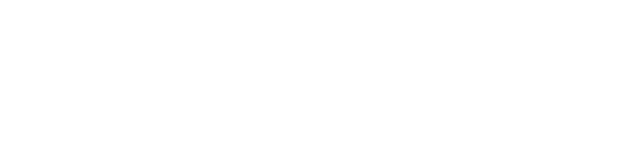
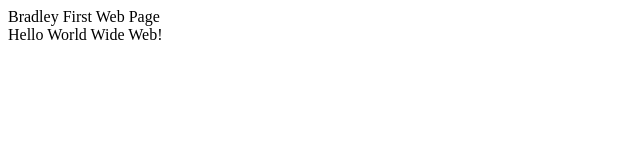
Before and after one commit to bradwayne/bradleyschmaeman.github.io, a plain HTML site: page index.html in a window 1280 px wide. Shown: the whole page, without its empty margins (0-640 px from the left). Drawn offline with Linux system fonts and the light colour scheme.

Commit message:
added header

```diff
--- a/index.html
+++ b/index.html
@@ -3,7 +3,10 @@
 <head>
 	<title>my first web page</title>
 </head>
+
+	<header>Bradley First Web Page</header>
 <body>
+Hello World Wide Web!
 
 </body>
 </html>
```
